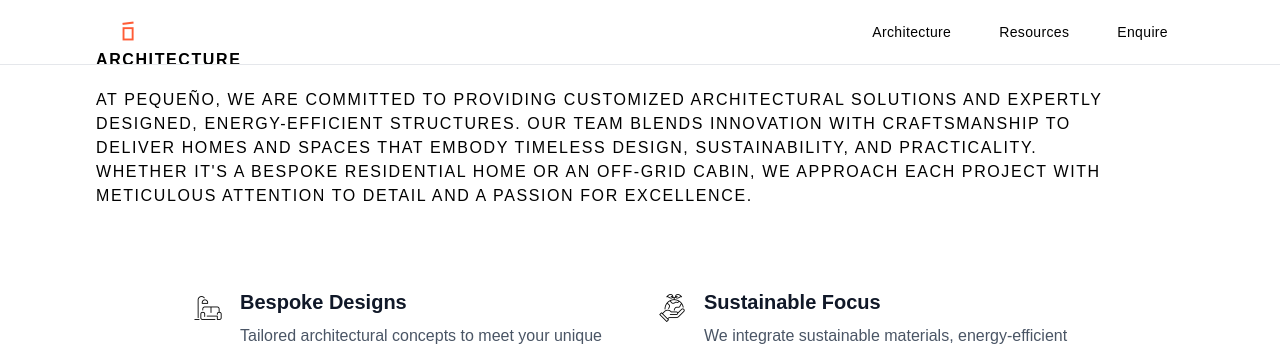
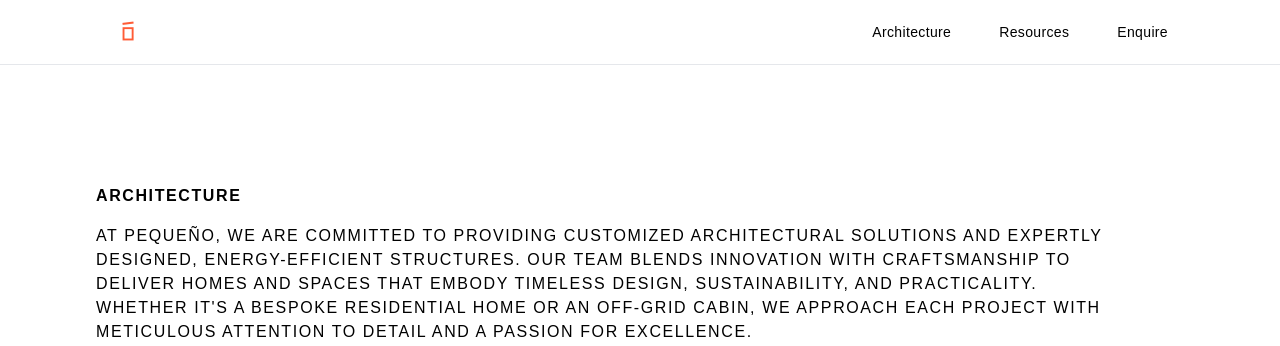
Before and after one commit to Marco1993-M/pequeno, a Next.js app: page /architecture in a window 1280 px wide. Shown: the top 346 px of the page. Built offline with nearby package versions, Linux system fonts and the light colour scheme.

Commit message:
Update page.js

```diff
--- a/src/app/architecture/page.js
+++ b/src/app/architecture/page.js
@@ -11,7 +11,7 @@ export default function Architecture() {
     <main className="mx-auto" style={{ maxWidth: "85vw", width: "100%" }}>
 
       {/* Intro Text Full Width */}
-      <section className="py-12">
+      <section className="py-46">
         <div className="text-left space-y-4">
           <h1 className="font-semibold tracking-widest uppercase text-black">Architecture</h1>
           <p className="font-thin tracking-widest uppercase text-black max-w-5xl">
```
